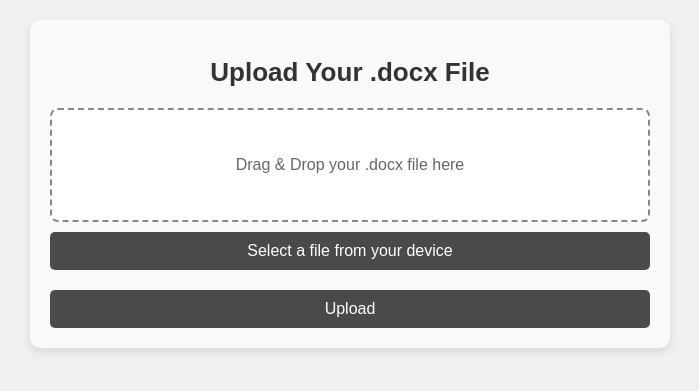
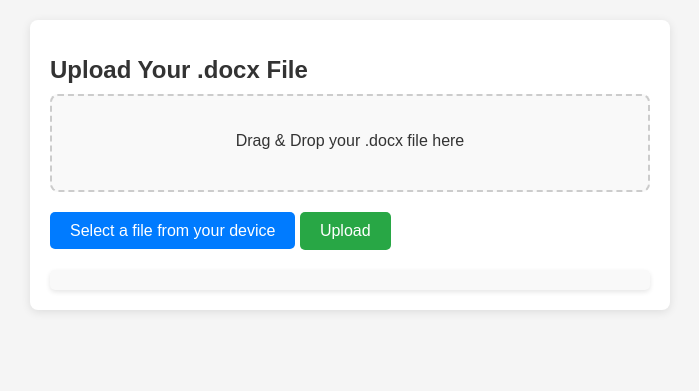
Before and after one commit to Abhighyan/counthighlightedwords, a Flask app: page / in a window 1280 px wide. Shown: the top 391 px of the page, without its empty margins (290-989 px from the left). Run offline with Flask 2, Linux system fonts and the light colour scheme.

Commit message:
Update styles.css

```diff
--- a/static/styles.css
+++ b/static/styles.css
@@ -1,6 +1,6 @@
 body {
     font-family: 'Arial', sans-serif;
-    background-color: #f0f0f0;
+    background-color: #f5f5f5;
     color: #333;
     margin: 0;
     padding: 20px;
@@ -10,31 +10,33 @@ body {
     max-width: 600px;
     margin: auto;
     padding: 20px;
-    background: #f9f9f9;
-    border-radius: 10px;
-    box-shadow: 0 4px 8px rgba(0, 0, 0, 0.1);
+    background: #ffffff;
+    border-radius: 8px;
+    box-shadow: 0 2px 10px rgba(0, 0, 0, 0.1);
 }
 
 h1 {
-    font-size: 26px;
-    margin-bottom: 20px;
-    text-align: center;
+    font-size: 24px;
+    margin-bottom: 10px;
     color: #333;
 }
 
+p {
+    font-size: 16px;
+    margin-bottom: 20px;
+}
+
 .drop-area {
-    border: 2px dashed #888;
+    border: 2px dashed #ccc;
     border-radius: 8px;
-    padding: 30px;
+    padding: 20px;
     text-align: center;
-    background-color: #fff;
     transition: background-color 0.3s;
-    color: #666;
-    cursor: pointer;
+    background-color: #f9f9f9;
 }
 
 .drop-area.active {
-    background-color: #ececec;
+    background-color: #e0e0e0;
 }
 
 .file-input {
@@ -42,20 +44,7 @@ h1 {
 }
 
 .select-button {
-    display: block;
-    background-color: #4a4a4a;
-    color: white;
-    border: none;
-    border-radius: 5px;
-    padding: 10px 20px;
-    font-size: 16px;
-    cursor: pointer;
-    text-align: center;
-    margin: 10px 0;
-}
-
-.submit-button {
-    background-color: #4a4a4a;
+    background-color: #007bff;
     color: white;
     border: none;
     border-radius: 5px;
@@ -63,19 +52,48 @@ h1 {
     font-size: 16px;
     cursor: pointer;
     margin-top: 20px;
-    display: block;
-    width: 100%;
-    text-align: center;
 }
 
-.submit-button:hover, .select-button:hover {
-    background-color: #333;
+.select-button:hover {
+    background-color: #0056b3;
 }
 
-.results {
+.submit-button {
+    background-color: #28a745;
+    color: white;
+    border: none;
+    border-radius: 5px;
+    padding: 10px 20px;
+    font-size: 16px;
+    cursor: pointer;
     margin-top: 20px;
-    padding: 20px;
-    background: #e9e9e9;
-    border-radius: 10px;
-    box-shadow: 0 1px 5px rgba(0, 0, 0, 0.1);
+    display: inline-block;
 }
+
+.submit-button:hover {
+    background-color: #218838;
+}
+
+#message {
+    margin-top: 20px;
+    padding: 10px;
+    background-color: #f9f9f9;
+    border-radius: 5px;
+    box-shadow: 0 2px 5px rgba(0, 0, 0, 0.1);
+}
+
+/* Progress Bar */
+#progress-wrapper {
+    width: 100%;
+    background-color: #f1f1f1;
+    border-radius: 5px;
+    margin-top: 20px;
+}
+
+#progress-bar {
+    height: 10px;
+    background-color: #28a745;
+    width: 0;
+    border-radius: 5px;
+    transition: width 0.3s ease;
+}
```
